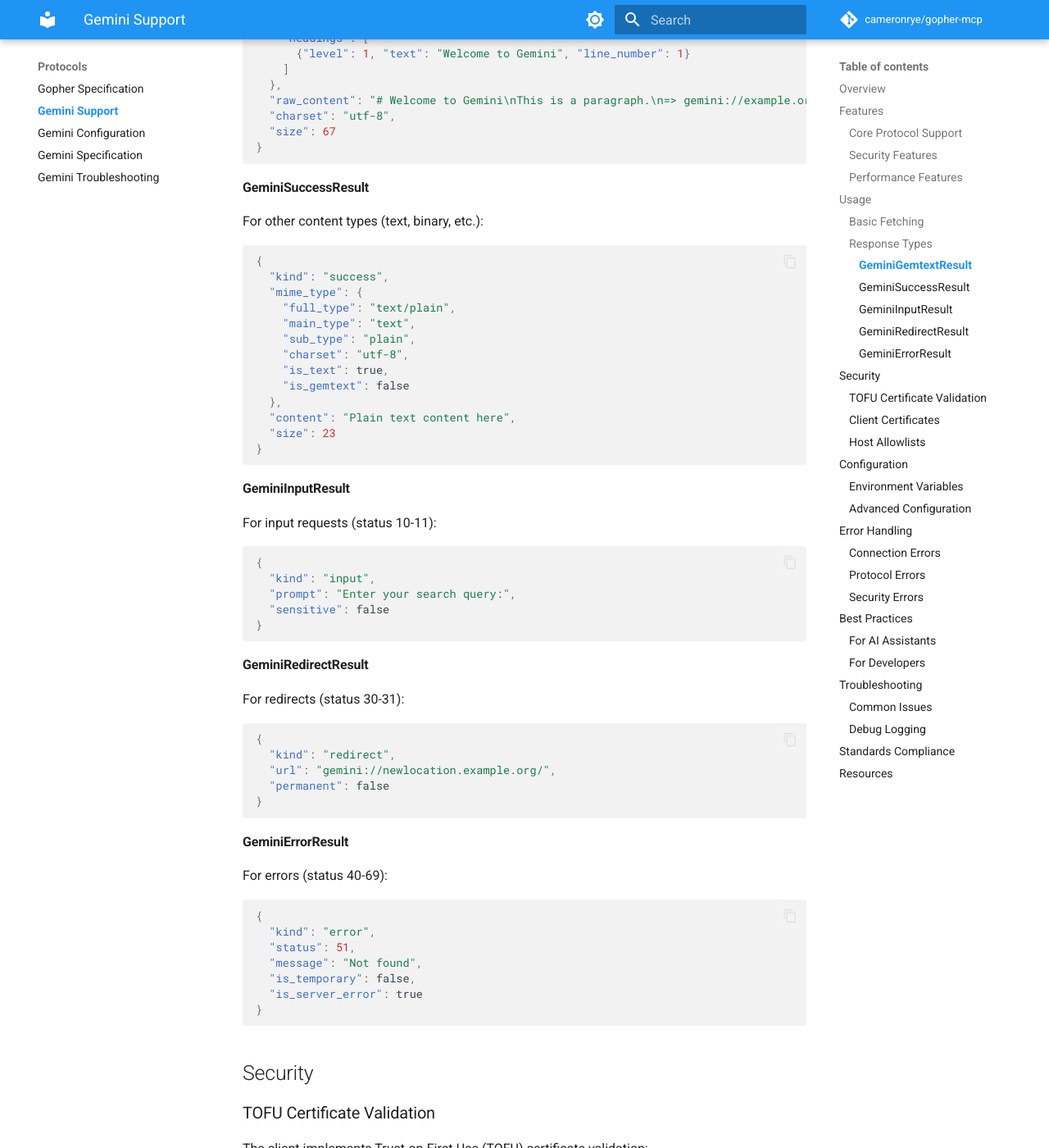
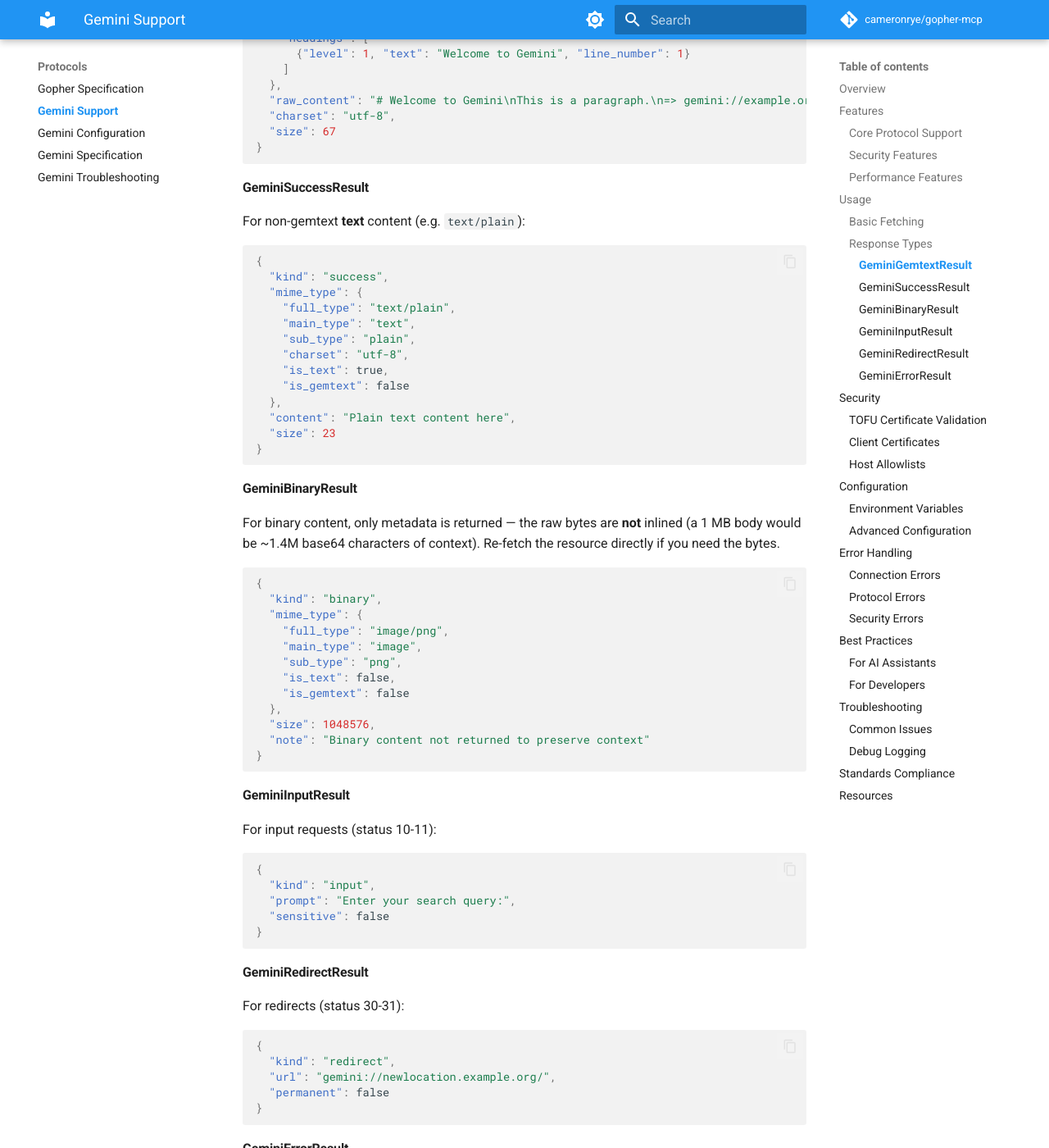
Before and after one commit to cameronrye/gopher-mcp, an MkDocs documentation site: the page built from docs/gemini-support.md, in a window 1280 px wide and 1400 px high, scrolled down 2096 px. Shown: the whole window at 82% size. Built offline with MkDocs 1.6.1 and Material for MkDocs 9.7.7, drawn with Linux system fonts in a browser that asks for light colours; comment, search, counter and statistics services are not loaded; the version menu is left out.

Commit message:
fix: return Gemini binary responses as metadata only
A Gemini status-20 binary response base64-inlined the full body into the
result (a 1 MB image -> ~1.4M characters, ~350k tokens of model context),
contradicting the SERVER_INSTRUCTIONS promise that "binary bodies are returned
as metadata only" and diverging from the Gopher binary path.

Add a dedicated GeminiBinaryResult (kind="binary") carrying only the size and
detected MIME type, mirroring the Gopher BinaryResult, and route binary success
responses to it. GeminiSuccessResult is now text-only (content: str), so the
bytes/base64 serializer is gone. Docs and the response-kind tables are updated.

````diff
--- a/docs/gemini-support.md
+++ b/docs/gemini-support.md
@@ -86,7 +86,7 @@
 
 #### GeminiSuccessResult
 
-For other content types (text, binary, etc.):
+For non-gemtext **text** content (e.g. `text/plain`):
 
 ```json
 {
@@ -101,6 +101,27 @@
   },
   "content": "Plain text content here",
   "size": 23
+}
+```
+
+#### GeminiBinaryResult
+
+For binary content, only metadata is returned — the raw bytes are **not**
+inlined (a 1 MB body would be ~1.4M base64 characters of context). Re-fetch the
+resource directly if you need the bytes.
+
+```json
+{
+  "kind": "binary",
+  "mime_type": {
+    "full_type": "image/png",
+    "main_type": "image",
+    "sub_type": "png",
+    "is_text": false,
+    "is_gemtext": false
+  },
+  "size": 1048576,
+  "note": "Binary content not returned to preserve context"
 }
 ```
 
````
Also changed, not shown: CHANGELOG.md (+6 -0 lines), docs/api-reference.md (+2 -1 lines), 3 other files.
